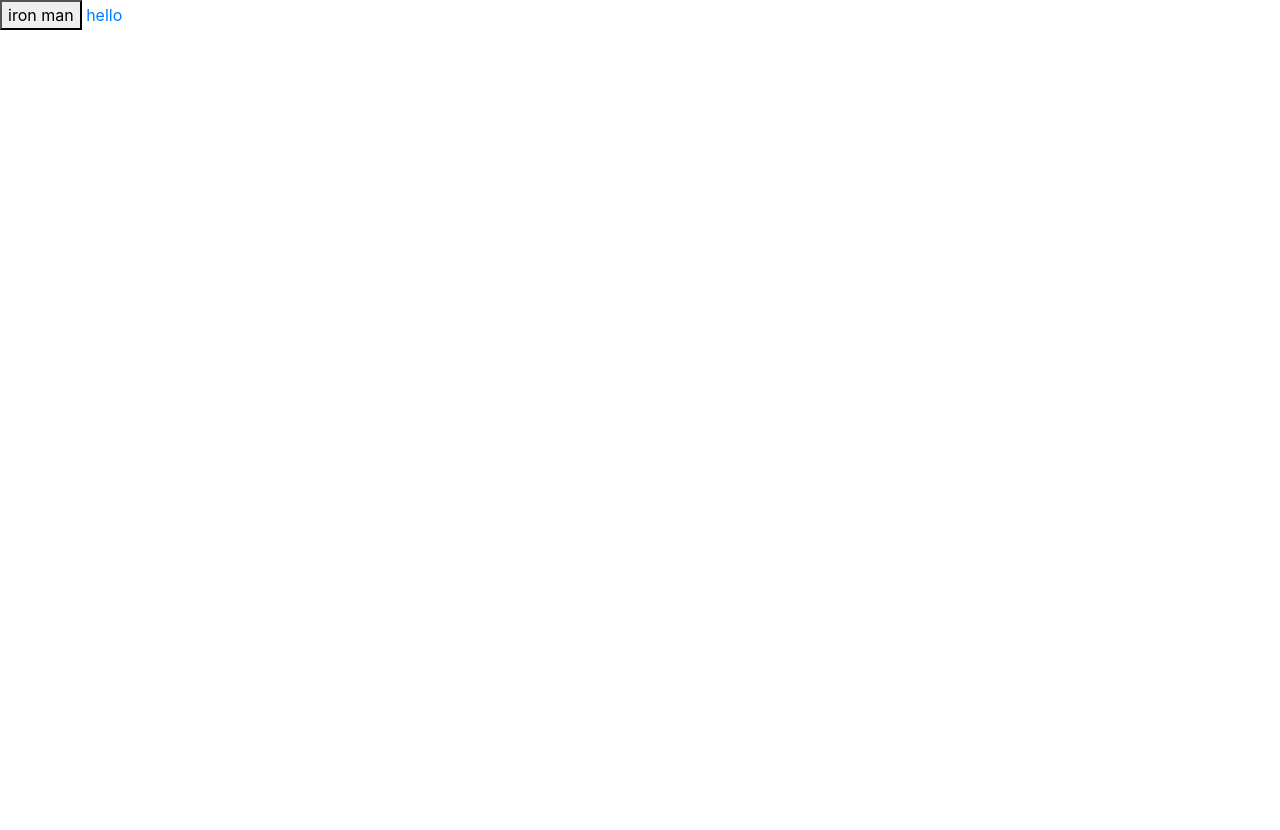
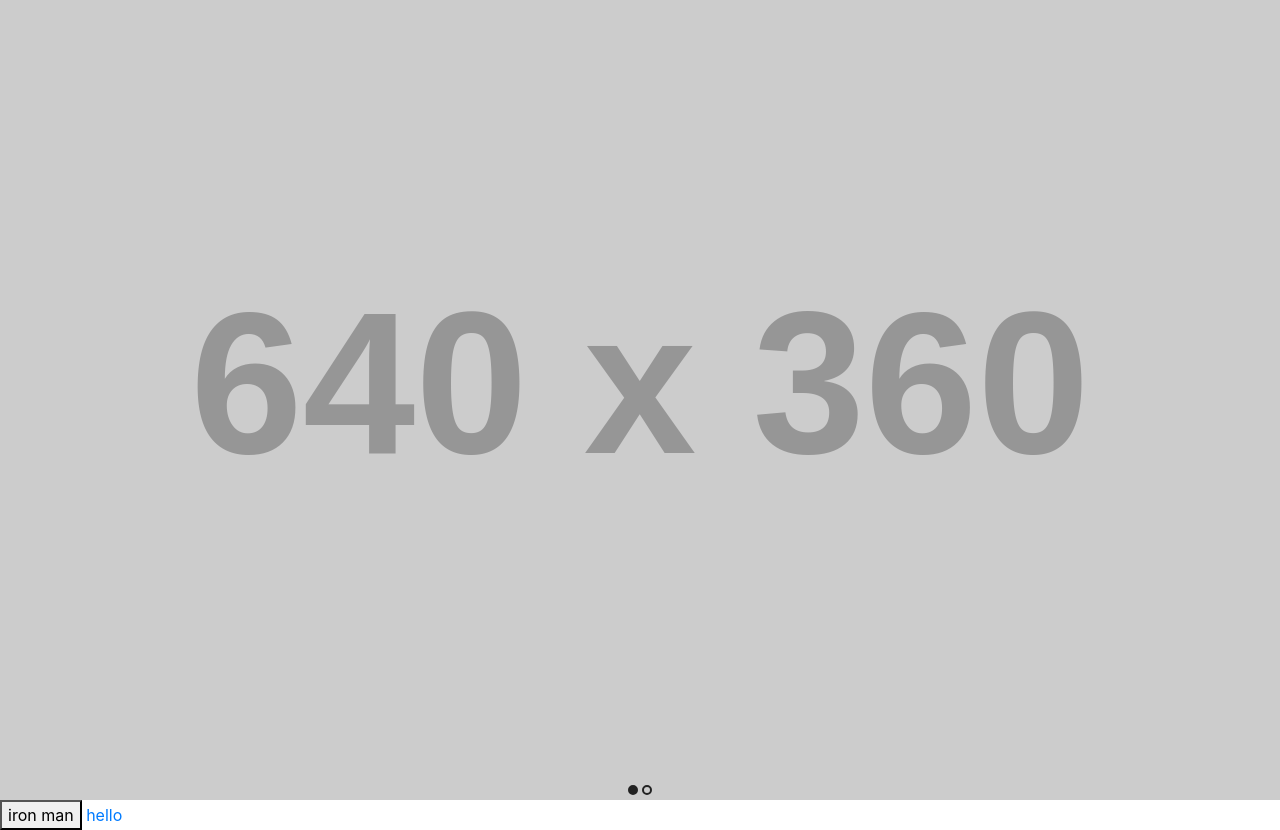
Before and after one commit to dc82927n/PortfolioDev, a plain HTML site: page portfolio/index.html in a window 1280 px wide. Before the commit the page ends 800 px from the top, so only its background shows below. Drawn offline with nearby package versions, Linux system fonts and the light colour scheme; placeholder pictures from the web are drawn by us.

Commit message:
add document ready for the superslides and script tag superslider

```diff
--- a/portfolio/index.html
+++ b/portfolio/index.html
@@ -18,6 +18,7 @@
     <body>
 
         <!-- super slider div with temp place holder-->
+        <!-- id is targeting element slides -->
         <div id="slides">
             <div class="slides-container">
                 <img src="http://via.placeholder.com/640x360" alt="">
@@ -44,6 +45,8 @@
             integrity="sha384-JjSmVgyd0p3pXB1rRibZUAYoIIy6OrQ6VrjIEaFf/nJGzIxFDsf4x0xIM+B07jRM"
             crossorigin="anonymous"></script>
 
+        <script src="js/script.js"></script>
+
 
     </body>
 </html>
--- /dev/null
+++ b/portfolio/js/script.js
@@ -0,0 +1,6 @@
+
+
+/* saying when the document is ready do this and a webpage is a document. */
+$(document).ready(function() {
+    $('#slides').superslides()
+});
```
